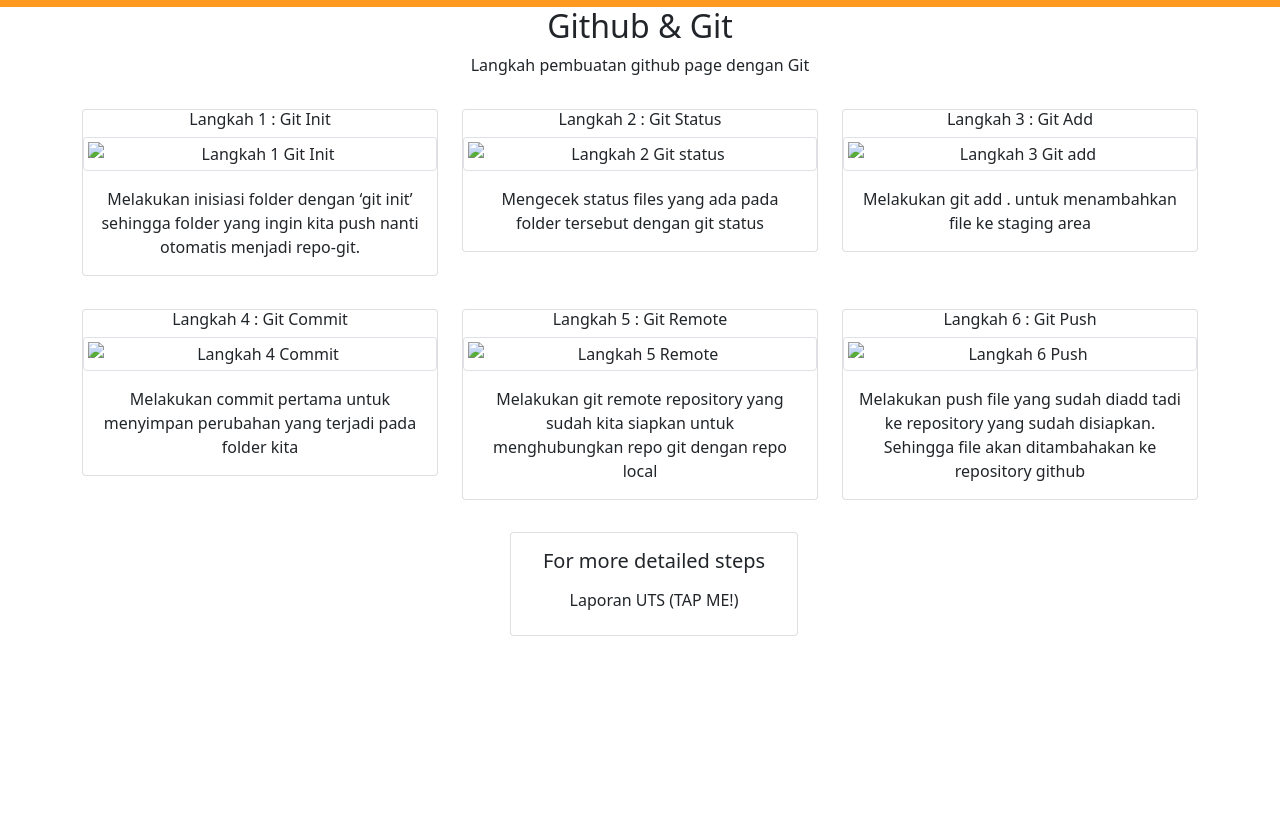
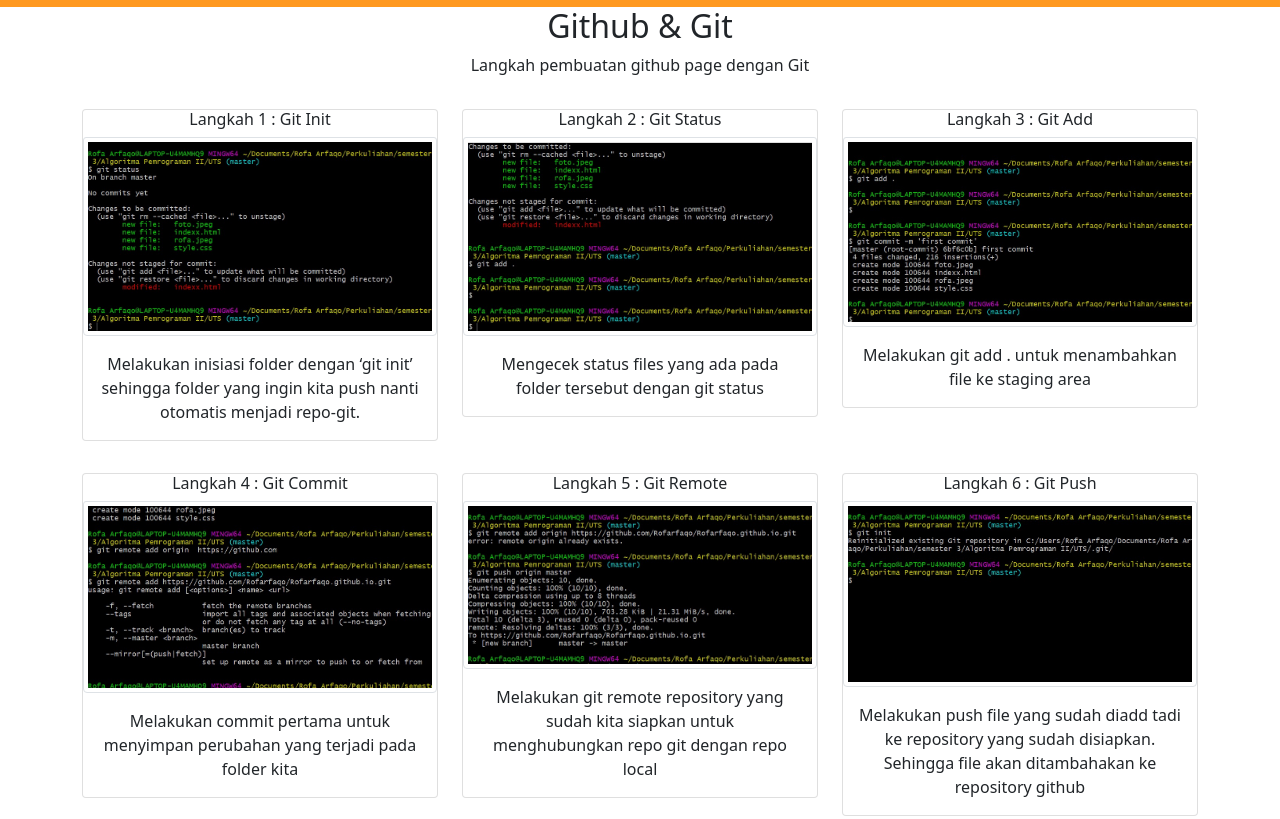
Before and after one commit to Rofarfaqo22/Rofarfaqo22.github.io, a plain HTML site: page index.html in a window 1280 px wide. Shown: the part 1300-2119 px from the top of the page. Drawn offline with nearby package versions, Linux system fonts and the light colour scheme; a small style sheet from the web is missing; files whose address does not match are found by name.

Commit message:
first commit

```diff
--- a/index.html
+++ b/index.html
@@ -51,7 +51,7 @@
 
     <!-- Jumbotron -->
     <section class="jumbotron text-center">
-      <img src="C:\Users\Rofa Arfaqo\Documents\Rofa Arfaqo\Perkuliahan\semester 3\Algoritma Pemrograman II\UTS\rofa.jpeg" alt="Rofa Arfaqo" width="200" class="rounded-circle img-thumbnail" />
+      <img src="rofa.jpeg" alt="Rofa Arfaqo" width="200" class="rounded-circle img-thumbnail" />
       <h1 class="display-4 fw-bold mt-3">Rofa Arfaqo</h1>
       <p class="lead text-brown">Data Science Student</p>
 
@@ -107,7 +107,7 @@
           <div class="col-md-4 mb-3">
             <div class="card mt-3 text-center"data-aos="flip-left" data-aos-easing="ease-out-cubic"data-aos-duration="1000">
               <h6>Langkah 1 : Git Init</h6>
-              <img src="C:\Users\Rofa Arfaqo\Documents\Rofa Arfaqo\Perkuliahan\semester 3\Algoritma Pemrograman II\step_1.png" class="card-img-top img-thumbnail img-rounded"  alt="Langkah 1 Git Init"/>
+              <img src="1.jpeg" class="card-img-top img-thumbnail img-rounded"  alt="Langkah 1 Git Init"/>
               <div class="card-body">
                 <p class="card-text">Melakukan inisiasi folder dengan ‘git init’ sehingga folder yang ingin kita push nanti otomatis menjadi repo-git.</p>
               </div>
@@ -116,7 +116,7 @@
           <div class="col-md-4 mb-3">
             <div class="card mt-3 text-center"data-aos="flip-right" data-aos-easing="ease-out-cubic"data-aos-duration="1000" data-aos-delay="200">
               <h6>Langkah 2 : Git Status</h6>
-              <img src="C:\Users\Rofa Arfaqo\Documents\Rofa Arfaqo\Perkuliahan\semester 3\Algoritma Pemrograman II\step_2.png" class="card-img-top img-thumbnail img-rounded" alt="Langkah 2 Git status">
+              <img src="2.jpeg" class="card-img-top img-thumbnail img-rounded" alt="Langkah 2 Git status">
               <div class="card-body">
                 <p class="card-text">Mengecek status files yang ada pada folder tersebut dengan git status</p>
               </div>
@@ -125,7 +125,7 @@
           <div class="col-md-4 mb-3">
             <div class="card mt-3 text-center"data-aos="flip-left" data-aos-easing="ease-out-cubic"data-aos-duration="1000" data-aos-delay="400">
               <h6>Langkah 3 : Git Add</h6>
-              <img src="C:\Users\Rofa Arfaqo\Documents\Rofa Arfaqo\Perkuliahan\semester 3\Algoritma Pemrograman II\step_3.png" class="card-img-top img-thumbnail img-rounded" alt="Langkah 3 Git add">
+              <img src="3.jpeg" class="card-img-top img-thumbnail img-rounded" alt="Langkah 3 Git add">
               <div class="card-body">
               <p class="card-text">Melakukan git add . untuk menambahkan file ke staging area</p>
             </div>
@@ -134,7 +134,7 @@
           <div class="col-md-4 mb-3">
             <div class="card mt-3 text-center"data-aos="flip-right" data-aos-easing="ease-out-cubic"data-aos-duration="1000" data-aos-delay="400">
               <h6>Langkah 4 : Git Commit</h6>
-              <img src="C:\Users\Rofa Arfaqo\Documents\Rofa Arfaqo\Perkuliahan\semester 3\Algoritma Pemrograman II\step_4.png" class="card-img-top img-thumbnail img-rounded" alt="Langkah 4 Commit">
+              <img src="4.jpeg" class="card-img-top img-thumbnail img-rounded" alt="Langkah 4 Commit">
             <div class="card-body">
               <p class="card-text">Melakukan commit pertama untuk menyimpan perubahan yang terjadi pada folder kita</p>
             </div>
@@ -143,7 +143,7 @@
           <div class="col-md-4 mb-3">
             <div class="card mt-3 text-center"data-aos="flip-left" data-aos-easing="ease-out-cubic"data-aos-duration="1000" data-aos-delay=200>
             <h6>Langkah 5 : Git Remote</h6>
-            <img src="C:\Users\Rofa Arfaqo\Documents\Rofa Arfaqo\Perkuliahan\semester 3\Algoritma Pemrograman II\step_5.png" class="card-img-top img-thumbnail img-rounded" alt="Langkah 5 Remote">
+            <img src="5.jpeg" class="card-img-top img-thumbnail img-rounded" alt="Langkah 5 Remote">
             <div class="card-body">
               <p class="card-text">Melakukan git remote repository yang sudah kita siapkan untuk menghubungkan repo git dengan repo local</p>
             </div>
@@ -152,7 +152,7 @@
           <div class="col-md-4 mb-3">
             <div class="card mt-3 text-center"data-aos="flip-right" data-aos-easing="ease-out-cubic"data-aos-duration="2000">
             <h6>Langkah 6 : Git Push</h6>
-            <img src="C:\Users\Rofa Arfaqo\Documents\Rofa Arfaqo\Perkuliahan\semester 3\Algoritma Pemrograman II\step_6.png" class="card-img-top img-thumbnail img-rounded" alt="Langkah 6 Push">
+            <img src="6.jpeg" class="card-img-top img-thumbnail img-rounded" alt="Langkah 6 Push">
             <div class="card-body justify-content-center">
               <p class="card-text">Melakukan push file yang sudah diadd tadi ke repository yang sudah disiapkan. Sehingga file akan ditambahakan ke repository github</p>
             </div>
```
Also changed, not shown: 1.jpeg (added), 2.jpeg (added), 3.jpeg (added), 4.jpeg (added), 5.jpeg (added), 6.jpeg (added).
